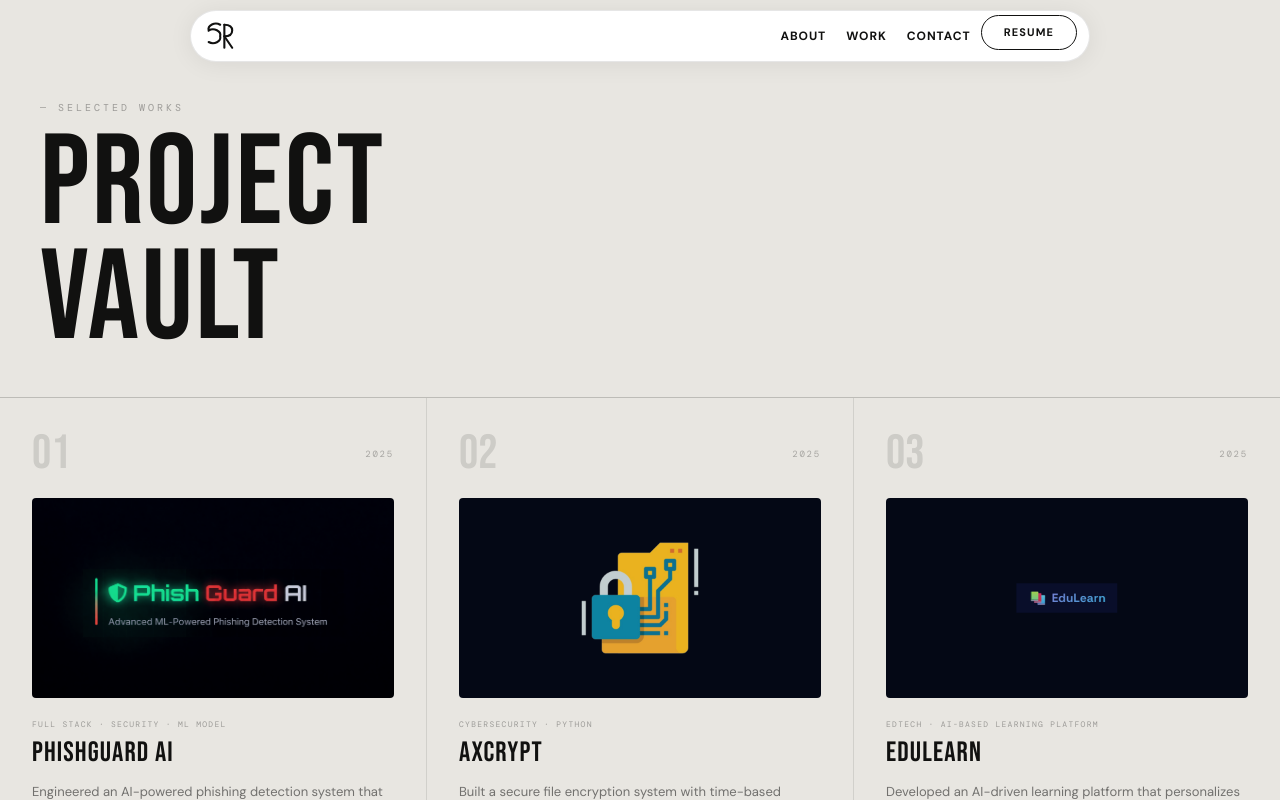
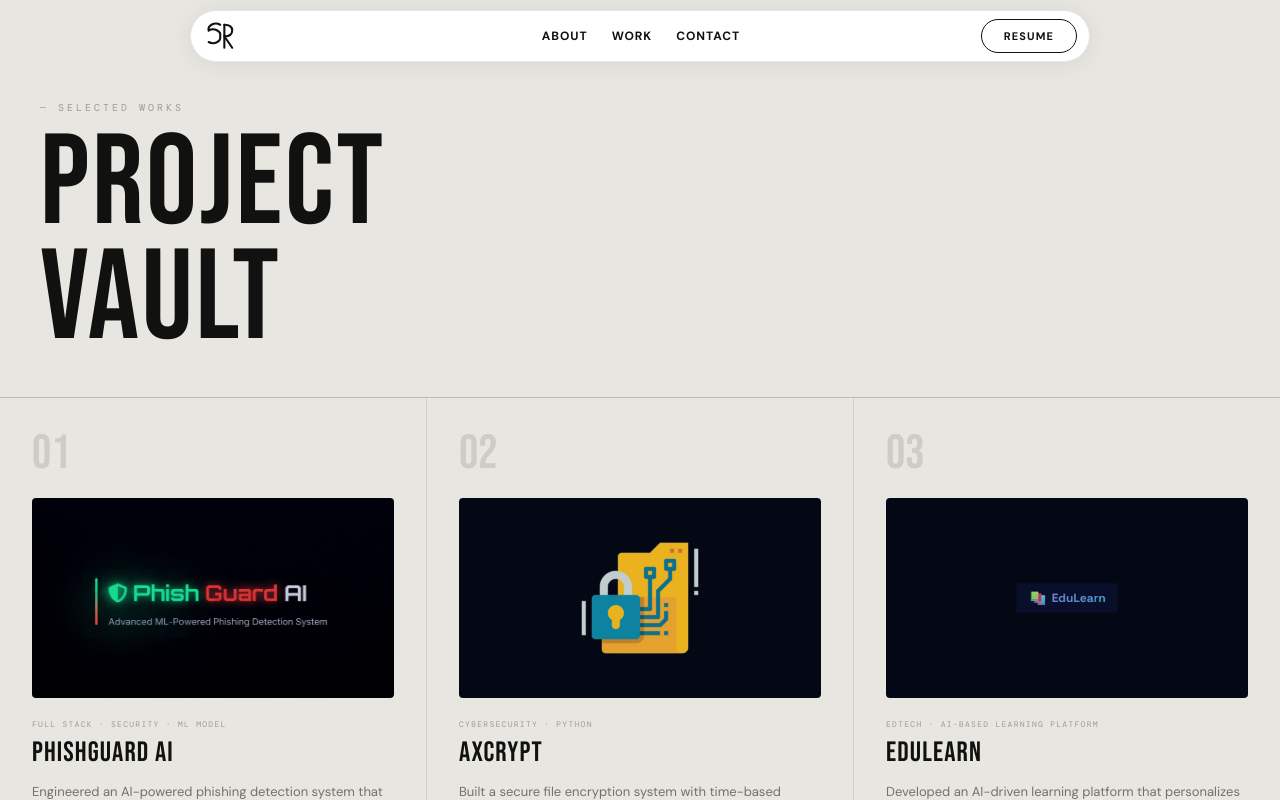
Before and after one commit to Siddh7-ai/Portfolio-Siddharthsinh-Raulji, a React (Vite) app: page /projects in a window 1280 px wide. Shown: the top 800 px of the page. Built offline with nearby package versions, Linux system fonts and the light colour scheme.

Commit message:
feat: portfolio UI refinements and content updates

```diff
--- a/src/components/Cursor.jsx
+++ b/src/components/Cursor.jsx
@@ -14,84 +14,39 @@ export default function Cursor() {
 
   const { visible: loaderVisible } = useLoader()
   const [hovered, setHovered] = useState(false)
-  const [onDark, setOnDark]   = useState(false)
 
   const cursorX = useMotionValue(-100)
   const cursorY = useMotionValue(-100)
 
-  const dotX  = useSpring(cursorX, { stiffness: 1200, damping: 40, mass: 0.8 })
-  const dotY  = useSpring(cursorY, { stiffness: 1200, damping: 40, mass: 0.8 })
-  const ringX = useSpring(cursorX, { stiffness: 100,  damping: 24, mass: 1.0 })
-  const ringY = useSpring(cursorY, { stiffness: 100,  damping: 24, mass: 1.0 })
+  // Super smooth springs for that "premium" feel
+  const dotX  = useSpring(cursorX, { stiffness: 1000, damping: 45, mass: 0.6 })
+  const dotY  = useSpring(cursorY, { stiffness: 1000, damping: 45, mass: 0.6 })
+  const ringX = useSpring(cursorX, { stiffness: 180,  damping: 30, mass: 0.8 })
+  const ringY = useSpring(cursorY, { stiffness: 180,  damping: 30, mass: 0.8 })
 
   useEffect(() => {
     const move = (e) => {
       cursorX.set(e.clientX)
       cursorY.set(e.clientY)
 
-      /* Detect dark background — check element + footer background directly */
-      const checkDark = (x, y) => {
-        /* First check if we're in the footer zone (fixed at bottom) */
-        const footer = document.querySelector('footer')
-        if (footer) {
-          const fr = footer.getBoundingClientRect()
-          const fz = parseInt(window.getComputedStyle(footer).zIndex)
-          if (fz > 0 && x >= fr.left && x <= fr.right && y >= fr.top && y <= fr.bottom) {
-            setOnDark(true)
-            return
-          }
-        }
-        /* Otherwise walk up the DOM tree */
-        const el = document.elementFromPoint(x, y)
-        if (el) {
-          let node = el
-          while (node && node !== document.body) {
-            const bg = window.getComputedStyle(node).backgroundColor
-            if (bg && bg !== 'rgba(0, 0, 0, 0)' && bg !== 'transparent') {
-              const match = bg.match(/\d+/g)
-              if (match) {
-                const [r, g, b] = match.map(Number)
-                const luminance = (0.299 * r + 0.587 * g + 0.114 * b)
-                setOnDark(luminance < 60)
-              }
-              return
-            }
-            node = node.parentElement
-          }
-        }
-      }
-      checkDark(e.clientX, e.clientY)
+      // Detect hover using delegation
+      const target = e.target.closest('a, button, [data-cursor], .magnetic-link')
+      setHovered(!!target)
     }
-
-    const onEnter = () => setHovered(true)
-    const onLeave = () => setHovered(false)
-
     window.addEventListener('mousemove', move)
-
-    const attach = () => {
-      document.querySelectorAll('a, button, [data-cursor]').forEach(el => {
-        el.addEventListener('mouseenter', onEnter)
-        el.addEventListener('mouseleave', onLeave)
-      })
-    }
-    const t = setTimeout(attach, 300)
-
-    return () => {
-      window.removeEventListener('mousemove', move)
-      clearTimeout(t)
-    }
+    return () => window.removeEventListener('mousemove', move)
   }, [])
 
-  /* Color switches: white on dark bg, black on light bg */
-  const dotColor  = onDark ? '#ffffff' : '#111110'
-  const ringColor = onDark ? 'rgba(255,255,255,0.35)' : 'rgba(17,17,16,0.25)'
-
-  if (isMobile) return null
+  if (isMobile || loaderVisible) return null
 
   return (
     <>
-      {/* Dot */}
+      {/* ── DOT (Hidden on hover) ── */}
       <motion.div
+        animate={{
+          scale: hovered ? 0 : 1,
+          opacity: hovered ? 0 : 1,
+        }}
         style={{
           position: 'fixed',
           top: 0, left: 0,
@@ -101,32 +56,40 @@ export default function Cursor() {
           x: dotX, y: dotY,
           translateX: '-50%',
           translateY: '-50%',
-          width: hovered ? 10 : 8,
-          height: hovered ? 10 : 8,
-          background: hovered ? 'transparent' : dotColor,
-          border: hovered ? `1.5px solid ${dotColor}` : 'none',
-          transition: 'background 0.2s, border-color 0.2s',
+          width: 8, height: 8,
+          background: '#FFFFFF', // White for mix-blend-mode difference
+          mixBlendMode: 'difference',
         }}
-        transition={{ width: { duration: 0.15 }, height: { duration: 0.15 } }}
+        transition={{ type: 'spring', stiffness: 350, damping: 28 }}
       />
 
-      {/* Ring */}
+      {/* ── RING / EXPANDED CIRCLE (Inversion effect) ── */}
       <motion.div
+        animate={{
+          width: hovered ? 60 : 34,
+          height: hovered ? 60 : 34,
+          backgroundColor: hovered ? '#FFFFFF' : 'transparent',
+          opacity: hovered ? 1 : 0.45,
+        }}
         style={{
           position: 'fixed',
           top: 0, left: 0,
           zIndex: 99998,
           pointerEvents: 'none',
           borderRadius: '50%',
-          border: `1px solid ${ringColor}`,
+          borderWidth: hovered ? 0 : 1,
+          borderStyle: 'solid',
+          borderColor: '#FFFFFF',
           x: ringX, y: ringY,
           translateX: '-50%',
           translateY: '-50%',
-          width: hovered ? 28 : 32,
-          height: hovered ? 28 : 32,
-          transition: 'border-color 0.3s',
+          mixBlendMode: 'difference',
         }}
-        transition={{ width: { duration: 0.2 }, height: { duration: 0.2 } }}
+        transition={{
+          width: { duration: 0.3, ease: [0.16, 1, 0.3, 1] },
+          height: { duration: 0.3, ease: [0.16, 1, 0.3, 1] },
+          backgroundColor: { duration: 0.2 },
+        }}
       />
     </>
   )
--- a/src/components/Loader.jsx
+++ b/src/components/Loader.jsx
@@ -2,18 +2,58 @@ import { useEffect, useRef } from 'react'
 import { useLoader } from '../context/LoaderContext'
 
 export default function Loader() {
-  const { visible, handleLoaderDone } = useLoader()
+  const { visible, handleLoaderDone, loaderType } = useLoader()
   const mainRef   = useRef(null)
   const hiddenRef = useRef(null)
   const rafRef    = useRef(null)
   const stateRef  = useRef(null)
 
-  const DUR = { scatter: 70, form: 130, glow: 100, explode: 75, reset: 35 }
+  // Default durations
+  const DUR_DEFAULT = { scatter: 70, form: 130, glow: 100, explode: 75, reset: 35 }
+  // Faster durations for transitions
+  const DUR_MAGIC   = { scatter: 30, form: 65,  glow: 45,  explode: 45, reset: 20 }
+
+  function getMagicTargets(w, h, hctx) {
+    const isMobile = w <= 768
+    const fontSize = isMobile ? Math.min(w, h) * 0.23 : Math.min(w, h) * 0.16
+
+    hctx.clearRect(0, 0, w, h)
+    hctx.fillStyle = '#ffffff'
+    hctx.font = `400 ${fontSize}px "Bebas Neue", cursive`
+    hctx.textAlign = 'center'
+    hctx.textBaseline = 'middle'
+
+    const lines = ["BREWING", "DIGITAL MAGIC"]
+    const lineHeight = fontSize * 0.92
+    const totalH = lines.length * lineHeight
+    const startY = h / 2 - totalH / 2 + lineHeight / 2 - 10
+
+    if ('letterSpacing' in hctx) {
+      hctx.letterSpacing = "4px"
+    }
+
+    lines.forEach((line, i) => {
+      hctx.fillText(line, w / 2, startY + i * lineHeight)
+    })
+
+    const data    = hctx.getImageData(0, 0, w, h).data
+    const targets = []
+    const scanStep = 2 // Denser scan for better definition
+    for (let y = 0; y < h; y += scanStep)
+      for (let x = 0; x < w; x += scanStep)
+        if (data[(y * w + x) * 4] > 120) targets.push({ x, y })
+
+    for (let i = targets.length - 1; i > 0; i--) {
+      const j = Math.floor(Math.random() * (i + 1));
+      [targets[i], targets[j]] = [targets[j], targets[i]]
+    }
+    return targets
+  }
 
   function getSRTargets(w, h, hctx) {
     const size  = Math.min(w, h) * 0.50
     const scale = size / 130
-    const ox    = w / 2 - 59 * scale /* shifted from 65 to exactly match the 59 bounds center */
+    const ox    = w / 2 - 59 * scale
     const oy    = h / 2 - 65 * scale - 20
 
     hctx.clearRect(0, 0, w, h)
@@ -55,14 +95,19 @@ export default function Loader() {
     return targets
   }
 
-  function makeParticle(tx, ty, w, h) {
+  function makeParticle(tx, ty, w, h, isMagic) {
     const side = Math.floor(Math.random() * 4)
     const x = side===0 ? Math.random()*w : side===1 ? w+20 : side===2 ? Math.random()*w : -20
     const y = side===0 ? -20 : side===1 ? Math.random()*h : side===2 ? h+20 : Math.random()*h
+
+    const size = isMagic
+      ? Math.random() * 1.5 + 0.8
+      : Math.random() * 1.8 + 0.8
+
     return { tx, ty, x, y, vx:0, vy:0,
-      size: Math.random()*1.8+0.8, alpha:0,
-      speed: 0.055+Math.random()*0.04,
-      delay: Math.random()*0.45,
+      size, alpha:0,
+      speed: isMagic ? 0.08 + Math.random()*0.06 : 0.055 + Math.random()*0.04,
+      delay: isMagic ? Math.random()*0.25 : Math.random()*0.45,
       exploding:false, evx:0, evy:0 }
   }
 
@@ -77,14 +122,16 @@ export default function Loader() {
     hCanvas.height = canvas.height
 
     const w = canvas.width, h = canvas.height
-    const raw = getSRTargets(w, h, hCanvas.getContext('2d'))
-    const MAX  = Math.min(raw.length, 650)
+    const hctx = hCanvas.getContext('2d')
+    const isMagic = loaderType === 'magic'
+    const raw = isMagic ? getMagicTargets(w, h, hctx) : getSRTargets(w, h, hctx)
+    const MAX  = isMagic ? Math.min(raw.length, 4500) : Math.min(raw.length, 650)
     const step = Math.max(1, Math.floor(raw.length / MAX))
 
     stateRef.current = {
-      particles: raw.filter((_,i) => i%step===0).slice(0,MAX).map(t => makeParticle(t.x,t.y,w,h)),
+      particles: raw.filter((_,i) => i%step===0).slice(0,MAX).map(t => makeParticle(t.x,t.y,w,h,isMagic)),
       phase:'scatter', timer:0, fp:0, glow:0, glowDir:1,
-      dotAlpha: 0,  /* for smooth fade in/out of canvas dots */
+      dotAlpha: 0,
     }
   }
 
@@ -94,6 +141,8 @@ export default function Loader() {
     const ctx = canvas.getContext('2d')
     const w = canvas.width, h = canvas.height
     const s = stateRef.current
+    const isMagic = loaderType === 'magic'
+    const DUR = isMagic ? DUR_MAGIC : DUR_DEFAULT
 
     ctx.fillStyle = '#0a0a09'
     ctx.fillRect(0, 0, w, h)
@@ -121,7 +170,6 @@ export default function Loader() {
       if (s.timer >= DUR.form) { s.phase='glow'; s.timer=0 }
     }
     else if (s.phase === 'glow') {
-      /* Fade dots in */
       s.dotAlpha = Math.min(1, s.dotAlpha + 0.04)
       s.glow += 0.055 * s.glowDir
       if (s.glow >= 1)    s.glowDir = -1
@@ -129,7 +177,6 @@ export default function Loader() {
       if (s.timer >= DUR.glow) { s.phase='explode'; s.timer=0 }
     }
     else if (s.phase === 'explode') {
-      /* Fade dots out */
       s.dotAlpha = Math.max(0, s.dotAlpha - 0.06)
       if (s.timer >= DUR.explode) { s.phase='reset'; s.timer=0 }
     }
@@ -144,7 +191,6 @@ export default function Loader() {
     const cx = w/2, cy = h/2
     const useGlow = s.phase==='glow' || s.phase==='form'
 
-    /* Update all particles first */
     s.particles.forEach(p => {
       if (s.phase==='scatter') {
         p.vx+=(Math.random()-.5)*0.5; p.vy+=(Math.random()-.5)*0.5
@@ -162,7 +208,7 @@ export default function Loader() {
         if (!p.exploding) {
           p.exploding=true
           const angle=Math.atan2(p.ty-cy,p.tx-cx)+(Math.random()-.5)*0.9
-          const spd=5+Math.random()*11
+          const spd=isMagic ? 8+Math.random()*15 : 5+Math.random()*11
           p.evx=Math.cos(angle)*spd; p.evy=Math.sin(angle)*spd
         }
         p.evx*=0.93; p.evy*=0.93; p.x+=p.evx; p.y+=p.evy
@@ -170,20 +216,18 @@ export default function Loader() {
       }
     })
 
-    /* Draw non-glowing particles first (cheap) */
     ctx.save()
     ctx.fillStyle='#e8e6e1'
     s.particles.forEach(p => {
-      if (useGlow) return  /* skip — drawn in glow pass below */
+      if (useGlow) return
       ctx.globalAlpha=p.alpha
       ctx.beginPath(); ctx.arc(p.x,p.y,p.size,0,Math.PI*2); ctx.fill()
     })
     ctx.restore()
 
-    /* Draw glowing particles — ONE shadow state for all, much cheaper */
     if (useGlow) {
       ctx.save()
-      ctx.shadowBlur = s.glow * 10  /* reduced from 18 → 10 */
+      ctx.shadowBlur = s.glow * 10
       ctx.shadowColor = 'rgba(232,230,225,0.75)'
       ctx.fillStyle = '#e8e6e1'
       s.particles.forEach(p => {
@@ -193,7 +237,6 @@ export default function Loader() {
       ctx.restore()
     }
 
-    /* ── Bounce dots — shadow fully reset so particle glow never leaks in ── */
     if (s.dotAlpha > 0) {
       const t = Date.now() / 1000
       const dotCx = w / 2
@@ -202,30 +245,22 @@ export default function Loader() {
       const dotR = 4
 
       ctx.save()
-      ctx.shadowBlur = 0
-      ctx.shadowColor = 'transparent'
-      ctx.globalCompositeOperation = 'source-over'
+      ctx.shadowBlur = 0; ctx.shadowColor = 'transparent'; ctx.globalCompositeOperation = 'source-over'
 
       ;[-1, 0, 1].forEach((offset, i) => {
-        const delay  = i * 0.15
+        const delay = i * 0.15
         const bounce = Math.sin((t - delay) * (Math.PI * 2 / 1.2))
         const by = dotBaseY + bounce * -6
         ctx.globalAlpha = s.dotAlpha * 0.9
         ctx.fillStyle = '#e8e6e1'
-        ctx.beginPath()
-        ctx.arc(dotCx + offset * spacing, by, dotR, 0, Math.PI * 2)
-        ctx.fill()
+        ctx.beginPath(); ctx.arc(dotCx + offset * spacing, by, dotR, 0, Math.PI * 2); ctx.fill()
       })
 
-      ctx.globalAlpha = s.dotAlpha * 0.22
-      ctx.fillStyle = '#e8e6e1'
-      ctx.font = '500 9px "DM Mono", monospace'
-      ctx.textAlign = 'center'
-      ctx.fillText('LOADING PORTFOLIO...', w / 2, h - 38)
-
+      ctx.globalAlpha = s.dotAlpha * 0.22; ctx.fillStyle = '#e8e6e1'
+      ctx.font = '500 9px "DM Mono", monospace'; ctx.textAlign = 'center'
+      ctx.fillText(isMagic ? 'BREWING MAGIC...' : 'LOADING PORTFOLIO...', w / 2, h - 38)
       ctx.restore()
     }
-
     rafRef.current = requestAnimationFrame(tick)
   }
 
@@ -242,12 +277,7 @@ export default function Loader() {
   if (!visible) return null
 
   return (
-    <div
-      style={{
-        position:'fixed', inset:0, zIndex:9999,
-        background:'#0a0a09', pointerEvents:'all',
-      }}
-    >
+    <div style={{ position:'fixed', inset:0, zIndex:9999, background:'#0a0a09', pointerEvents:'all' }}>
       <canvas ref={mainRef} style={{ position:'absolute', inset:0, width:'100%', height:'100%' }} />
       <canvas ref={hiddenRef} style={{ display:'none' }} />
     </div>
--- a/src/components/Navbar.jsx
+++ b/src/components/Navbar.jsx
@@ -108,7 +108,9 @@ function MagneticBtn({ children, href, target, rel, download, onNavClick }) {
       onMouseLeave={onLeave}
       style={{
         x: sx, y: sy,
-        display: 'inline-block',
+        display: 'flex',
+        alignItems: 'center',
+        justifyContent: 'center',
         fontFamily: '"DM Sans", sans-serif',
         fontSize: '11px',
         fontWeight: 600,
@@ -331,12 +333,13 @@ export default function Navbar() {
                 boxShadow: '0 2px 24px rgba(17,17,16,0.07)',
                 display: 'flex',
                 alignItems: 'center',
-              justifyContent: 'space-between',
                 padding: '0 12px 0 14px',
               }}
             >
-            {/* Logo + greeting */}
+              {/* Column 1: Logo (Left 25%) */}
+              <div style={{ flex: '0 0 25%', display: 'flex', justifyContent: 'flex-start', alignItems: 'center', minWidth: 0 }}>
                 <SRLogoBtn isProjectsPage={isProjectsPage} />
+              </div>
 
               {/* Hamburger (Mobile Only) */}
               <button
@@ -349,7 +352,7 @@ export default function Navbar() {
                 </svg>
               </button>
 
-            {/* Nav links */}
+              {/* Column 2: Centered Links (Middle 50%) */}
               <AnimatePresence>
                 {(!isMobile || mobileMenuOpen) && (
                   <motion.div
@@ -359,23 +362,37 @@ export default function Navbar() {
                     animate={isMobile ? { opacity: 1, y: 0, scale: 1 } : false}
                     exit={isMobile ? { opacity: 0, y: -10, scale: 0.95 } : false}
                     transition={{ duration: 0.2 }}
-                  style={{ display: 'flex', alignItems: 'center' }}
+                    style={{
+                      display: 'flex',
+                      alignItems: 'center',
+                      justifyContent: 'center',
+                      flex: isMobile ? 'none' : '0 0 50%', /* Explicitly 50% for perfect centering */
+                    }}
                   >
-                  <div className="nav-links-inner" style={{ display: 'flex', alignItems: 'center' }}>
+                    <div className="nav-links-inner" style={{ display: 'flex', alignItems: 'center', gap: '4px' }}>
                       {navLinks.map((link, i) => (
                         <NavLink key={link.label} label={link.label} href={link.href} delay={isMobile ? (i * 0.05 + 0.1) : (0.22 + i * 0.07)} onNavClick={() => setMobileMenuOpen(false)} />
                       ))}
                     </div>
+                  </motion.div>
+                )}
+              </AnimatePresence>
+
+              {/* Column 3: Resume (Right 25%) */}
+              <div style={{ flex: '0 0 25%', display: 'flex', justifyContent: 'flex-end', alignItems: 'center', minWidth: 0 }}>
+                <AnimatePresence>
+                  {(!isMobile || mobileMenuOpen) && (
                     <motion.div
                       initial={isMobile ? { opacity: 0, y: -6 } : false}
                       animate={isMobile ? { opacity: 1, y: 0 } : false}
                       transition={{ duration: 0.5, ease: [0.16, 1, 0.3, 1], delay: isMobile ? (navLinks.length * 0.05 + 0.1) : 0 }}
+                      style={{ display: 'flex', alignItems: 'center' }}
                     >
                       <MagneticBtn href="/resume.pdf" target="_blank" rel="noopener noreferrer" onNavClick={() => setMobileMenuOpen(false)}>Resume</MagneticBtn>
                     </motion.div>
-                </motion.div>
                   )}
                 </AnimatePresence>
+              </div>
             </div>
         </motion.div>
       )}
--- a/src/context/LoaderContext.jsx
+++ b/src/context/LoaderContext.jsx
@@ -5,11 +5,13 @@ const LoaderContext = createContext(null)
 export function LoaderProvider({ children }) {
   /* Start as TRUE so loader shows instantly on first render — no flash */
   const [visible, setVisible] = useState(true)
+  const [loaderType, setLoaderType] = useState('default')
   const [projectsRevealed, setProjectsRevealed] = useState(false)
   const callbackRef = useRef(null)
 
-  const triggerLoader = useCallback((onComplete) => {
+  const triggerLoader = useCallback((onComplete, type = 'default') => {
     callbackRef.current = onComplete || null
+    setLoaderType(type)
     setVisible(true)
   }, [])
 
@@ -24,6 +26,7 @@ export function LoaderProvider({ children }) {
   return (
     <LoaderContext.Provider value={{
       visible, triggerLoader, handleLoaderDone,
+      loaderType,
       projectsRevealed, setProjectsRevealed,
     }}>
       {children}
--- a/src/sections/About.jsx
+++ b/src/sections/About.jsx
@@ -269,10 +269,19 @@ function IDCard({ inView }) {
 }
 
 // ── Bio text ──────────────────────────────────────────────────────────────────
-const BIO_TEXT = `I'm Siddharthsinh Raulji, a Full-Stack Developer specializing in secure and scalable web applications. I blend modern development with cybersecurity to build real-world solutions that are both reliable and user-focused. From AI-driven security tools to full-stack systems, I focus on clean architecture, performance, and meaningful problem-solving.`;
+const BIO_TEXT = `I'm Siddharthsinh Raulji, a Full-Stack Developer specializing in secure and scalable web applications. I blend modern development with cybersecurity to build real-world solutions that are both reliable and user-focused. From AI-driven security tools to full-stack systems, I focus on clean architecture, performance, and meaningful problem-solving, alongside my B.Tech in Computer Engineering.`;
 
 // ── Main About Section ────────────────────────────────────────────────────────
 export default function About() {
+  const [isMobile, setIsMobile] = useState(false)
+
+  useEffect(() => {
+    const checkMobile = () => setIsMobile(window.innerWidth <= 768)
+    checkMobile()
+    window.addEventListener('resize', checkMobile)
+    return () => window.removeEventListener('resize', checkMobile)
+  }, [])
+
   const ref = useRef(null)
   const inView = useInView(ref, { once: true, margin: '0px 0px -40px 0px' })
 
@@ -311,14 +320,6 @@ export default function About() {
           100% { transform: rotate(0deg); }
         }
       `}
-          display: inline-block;
-          width: 2px;
-          height: 1em;
-          background: rgba(255,255,255,0.7);
-          margin-left: 2px;
-          vertical-align: text-bottom;
-          border-radius: 1px;
-          animation: _cur_blink 0.7s infinite;
       </style>
 
       <section
@@ -402,10 +403,19 @@ export default function About() {
               {/* Pure CSS blink — no framer-motion easing, no crash */}
               {!done && <span className="_typing_cursor" />}
             </motion.p>
+
+            {/* Desktop Status + Stats: under bio, left-aligned */}
+            {!isMobile && (
+              <div style={{ marginTop: '24px', display: 'flex', flexDirection: 'column', gap: '24px', alignItems: 'flex-start' }}>
+                <StatusBlock inView={inView} />
+                <StatsBlock inView={inView} />
+              </div>
+            )}
           </div>
         </div>
 
-        {/* Status + Stats moved to bottom */}
+        {/* Mobile Status + Stats: at bottom, centered */}
+        {isMobile && (
           <div className="about-footer-info" style={{
             marginTop: 'auto',
             padding: '0 40px 48px',
@@ -415,7 +425,17 @@ export default function About() {
             gap: '32px',
             flexShrink: 0
           }}>
-          {/* Status */}
+            <StatusBlock inView={inView} />
+            <StatsBlock inView={inView} />
+          </div>
+        )}
+      </section>
+    </>
+  )
+}
+
+function StatusBlock({ inView }) {
+  return (
     <motion.div
       className="about-status-container"
       initial={{ opacity: 0 }}
@@ -435,26 +455,28 @@ export default function About() {
         fontFamily: '"DM Mono", monospace',
         fontSize: '10px', letterSpacing: '0.16em',
         textTransform: 'uppercase', color: 'rgba(255,255,255,0.22)',
-              textAlign: 'center'
       }}>
-              Currently available for freelance &amp; full-time · Vadodara, Gujarat
+        Currently available for freelance · Vadodara, Gujarat
       </span>
     </motion.div>
+  )
+}
 
-          {/* Stats */}
+function StatsBlock({ inView }) {
+  return (
     <motion.div
       className="about-stats"
       initial={{ opacity: 0, y: 12 }}
       animate={inView ? { opacity: 1, y: 0 } : { opacity: 0, y: 12 }}
       transition={{ duration: 0.7, ease: [0.16, 1, 0.3, 1], delay: 0.55 }}
-            style={{ display: 'flex', gap: '48px', justifyContent: 'center' }}
+      style={{ display: 'flex', gap: '48px' }}
     >
       {[
         { num: '15+',  label: 'Projects'  },
         { num: '10+',  label: 'Hackathon' },
         { num: '100%', label: 'Dedicated' },
       ].map(s => (
-              <div key={s.label} style={{ textAlign: 'center' }}>
+        <div key={s.label}>
           <div style={{
             fontFamily: '"Bebas Neue", cursive', fontSize: '38px',
             lineHeight: 1, color: '#fff', letterSpacing: '0.01em',
@@ -467,8 +489,5 @@ export default function About() {
         </div>
       ))}
     </motion.div>
-        </div>
-      </section>
-    </>
   )
 }
--- a/src/sections/Projects.jsx
+++ b/src/sections/Projects.jsx
@@ -485,8 +485,8 @@ export default function Projects() {
   const [hoverBtn, setHoverBtn] = useState(false)
 
   const handleViewAll = useCallback(() => {
-    navigate('/projects')
-  }, [navigate])
+    triggerLoader(() => navigate('/projects'), 'magic')
+  }, [triggerLoader, navigate])
 
   useEffect(() => {
     const unsub = pullY.on('change', v => {
```
Also changed, not shown: src/App.jsx (+4 -3 lines), src/pages/AllProjectsPage.jsx (+5 -6 lines). Lines whose indentation alone changed are shown as unchanged.
